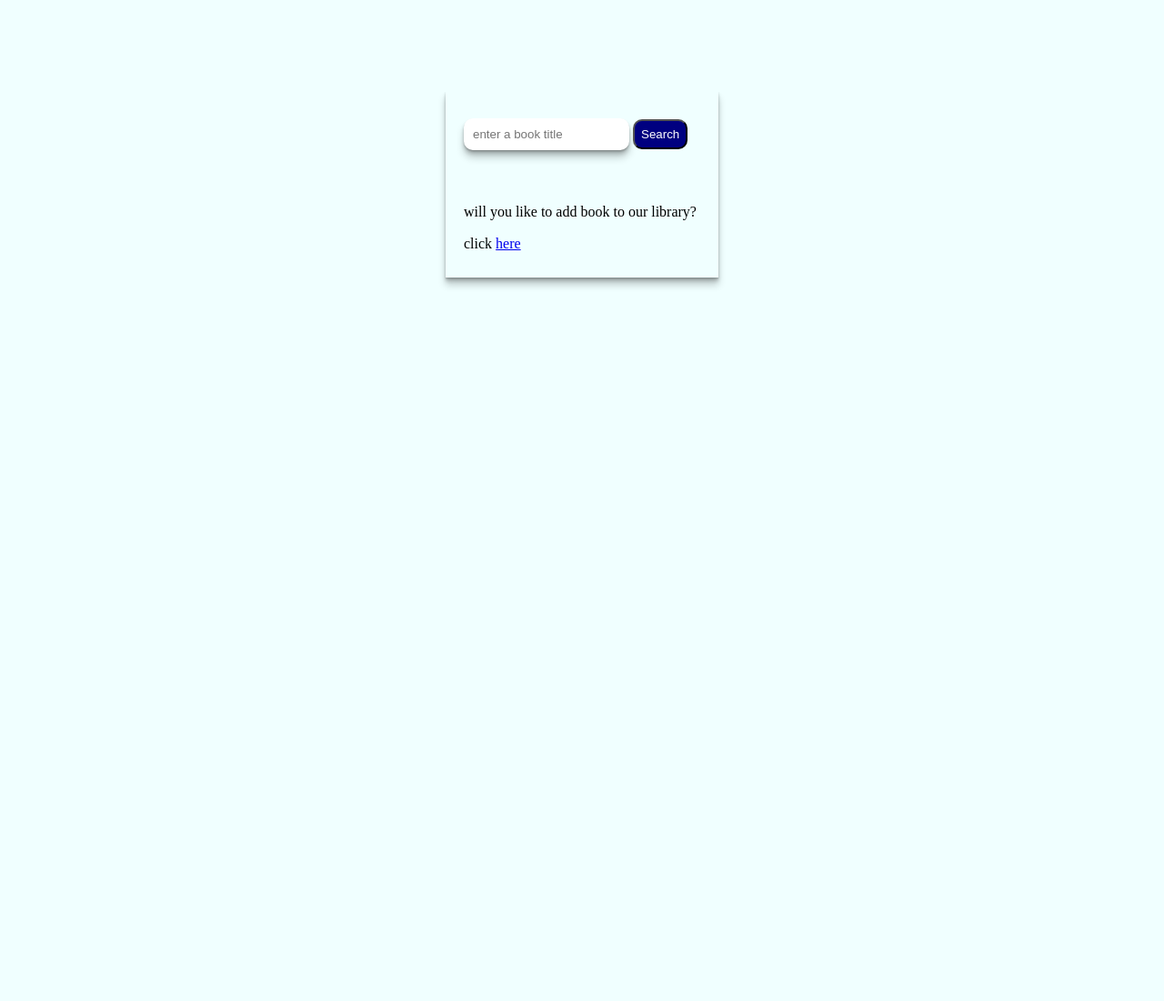
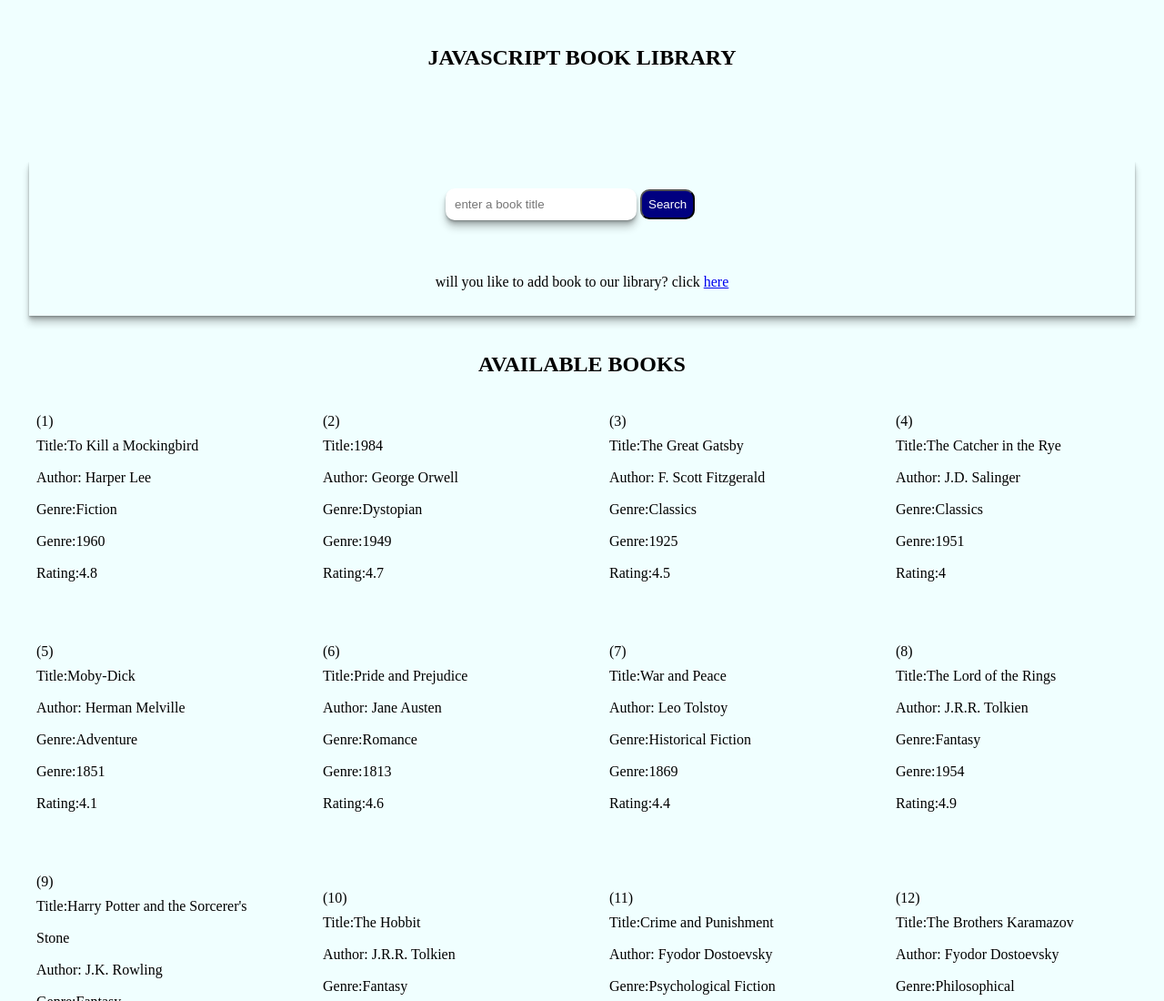
Before and after one commit to Halima-1/library, a plain HTML site: page index.html in a window 1280 px wide. Shown: the top 1100 px of the page at 91% size. Before the commit the page ends 800 px from the top, so only its background shows below. Drawn offline with Linux system fonts and the light colour scheme.

Commit message:
added function to display all books

```diff
--- a/index.html
+++ b/index.html
@@ -8,6 +8,7 @@
   </head>
   <body>
     <main>
+      <h2>javascript book library</h2>
       <div class="container">
         <form action="">
           <input
@@ -30,6 +31,9 @@
           <a href="library.html"> here</a>
         </p>
       </div>
+      <h2>Available books</h2>
+
+      <div id="books"></div>
     </main>
     <script src="index.js"></script>
   </body>
--- a/index.js
+++ b/index.js
@@ -1,84 +1,113 @@
 let books = [
-    { title: "To Kill a Mockingbird", author: "Harper Lee", genre: "Fiction", rating: 4.8 },
-    { title: "1984", author: "George Orwell", genre: "Dystopian", rating: 4.7 },
-    { title: "The Great Gatsby", author: "F. Scott Fitzgerald", genre: "Classics", rating: 4.5 },
-    { title: "The Catcher in the Rye", author: "J.D. Salinger", genre: "Classics", rating: 4.0 },
-    { title: "Moby-Dick", author: "Herman Melville", genre: "Adventure", rating: 4.1 },
-    { title: "Pride and Prejudice", author: "Jane Austen", genre: "Romance", rating: 4.6 },
-    { title: "War and Peace", author: "Leo Tolstoy", genre: "Historical Fiction", rating: 4.4 },
-    { title: "The Lord of the Rings", author: "J.R.R. Tolkien", genre: "Fantasy", rating: 4.9 },
-    { title: "Harry Potter and the Sorcerer's Stone", author: "J.K. Rowling", genre: "Fantasy", rating: 4.9 },
-    { title: "The Hobbit", author: "J.R.R. Tolkien", genre: "Fantasy", rating: 4.8 },
-    { title: "Crime and Punishment", author: "Fyodor Dostoevsky", genre: "Psychological Fiction", rating: 4.5 },
-    { title: "The Brothers Karamazov", author: "Fyodor Dostoevsky", genre: "Philosophical", rating: 4.6 },
-    { title: "Jane Eyre", author: "Charlotte Brontë", genre: "Classics", rating: 4.5 },
-    { title: "Wuthering Heights", author: "Emily Brontë", genre: "Romantic Tragedy", rating: 4.3 },
-    { title: "The Alchemist", author: "Paulo Coelho", genre: "Philosophical", rating: 4.7 },
-    { title: "Brave New World", author: "Aldous Huxley", genre: "Science Fiction", rating: 4.4 },
-    { title: "Fahrenheit 451", author: "Ray Bradbury", genre: "Dystopian", rating: 4.3 },
-    { title: "The Road", author: "Cormac McCarthy", genre: "Post-apocalyptic", rating: 4.2 },
-    { title: "The Book Thief", author: "Markus Zusak", genre: "Historical Fiction", rating: 4.8 },
-    { title: "The Hunger Games", author: "Suzanne Collins", genre: "Dystopian", rating: 4.7 },
-    { title: "Dune", author: "Frank Herbert", genre: "Science Fiction", rating: 4.6 },
-    { title: "The Kite Runner", author: "Khaled Hosseini", genre: "Historical Fiction", rating: 4.8 },
-    { title: "One Hundred Years of Solitude", author: "Gabriel García Márquez", genre: "Magical Realism", rating: 4.7 },
-    { title: "The Da Vinci Code", author: "Dan Brown", genre: "Thriller", rating: 4.0 },
-    { title: "The Shining", author: "Stephen King", genre: "Horror", rating: 4.5 },
-    { title: "Dracula", author: "Bram Stoker", genre: "Gothic Horror", rating: 4.4 },
-    { title: "Frankenstein", author: "Mary Shelley", genre: "Gothic Fiction", rating: 4.3 },
-    { title: "The Picture of Dorian Gray", author: "Oscar Wilde", genre: "Philosophical", rating: 4.4 },
-    { title: "The Handmaid's Tale", author: "Margaret Atwood", genre: "Dystopian", rating: 4.6 },
-    { title: "Slaughterhouse-Five", author: "Kurt Vonnegut", genre: "Science Fiction", rating: 4.5 },
-    { title: "Gone with the Wind", author: "Margaret Mitchell", genre: "Historical Fiction", rating: 4.6 },
-    { title: "The Giver", author: "Lois Lowry", genre: "Dystopian", rating: 4.4 },
-    { title: "Don Quixote", author: "Miguel de Cervantes", genre: "Adventure", rating: 4.2 },
-    { title: "Les Misérables", author: "Victor Hugo", genre: "Historical Fiction", rating: 4.7 },
-    { title: "The Count of Monte Cristo", author: "Alexandre Dumas", genre: "Adventure", rating: 4.8 },
-    { title: "Beloved", author: "Toni Morrison", genre: "Historical Fiction", rating: 4.4 },
-    { title: "The Color Purple", author: "Alice Walker", genre: "Historical Fiction", rating: 4.7 },
-    { title: "The Odyssey", author: "Homer", genre: "Epic Poetry", rating: 4.3 },
-    { title: "Ulysses", author: "James Joyce", genre: "Modernist", rating: 4.1 },
-    { title: "Lolita", author: "Vladimir Nabokov", genre: "Literary Fiction", rating: 4.2 },
-    { title: "The Secret Garden", author: "Frances Hodgson Burnett", genre: "Children's Fiction", rating: 4.5 },
-    { title: "The Catch-22", author: "Joseph Heller", genre: "Satire", rating: 4.3 },
-    { title: "The Grapes of Wrath", author: "John Steinbeck", genre: "Historical Fiction", rating: 4.5 },
-    { title: "East of Eden", author: "John Steinbeck", genre: "Classics", rating: 4.6 },
-    { title: "The Stranger", author: "Albert Camus", genre: "Philosophical Fiction", rating: 4.4 },
-    { title: "Anna Karenina", author: "Leo Tolstoy", genre: "Classics", rating: 4.7 },
-    { title: "Madame Bovary", author: "Gustave Flaubert", genre: "Realism", rating: 4.2 },
-    { title: "Middlemarch", author: "George Eliot", genre: "Classics", rating: 4.4 },
-    { title: "The Call of the Wild", author: "Jack London", genre: "Adventure", rating: 4.5 }
+    { title: "To Kill a Mockingbird", author: "Harper Lee", genre: "Fiction", rating: 4.8, year: 1960 },
+    { title: "1984", author: "George Orwell", genre: "Dystopian", rating: 4.7, year: 1949 },
+    { title: "The Great Gatsby", author: "F. Scott Fitzgerald", genre: "Classics", rating: 4.5, year: 1925 },
+    { title: "The Catcher in the Rye", author: "J.D. Salinger", genre: "Classics", rating: 4.0, year: 1951 },
+    { title: "Moby-Dick", author: "Herman Melville", genre: "Adventure", rating: 4.1, year: 1851 },
+    { title: "Pride and Prejudice", author: "Jane Austen", genre: "Romance", rating: 4.6, year: 1813 },
+    { title: "War and Peace", author: "Leo Tolstoy", genre: "Historical Fiction", rating: 4.4, year: 1869 },
+    { title: "The Lord of the Rings", author: "J.R.R. Tolkien", genre: "Fantasy", rating: 4.9, year: 1954 },
+    { title: "Harry Potter and the Sorcerer's Stone", author: "J.K. Rowling", genre: "Fantasy", rating: 4.9, year: 1997 },
+    { title: "The Hobbit", author: "J.R.R. Tolkien", genre: "Fantasy", rating: 4.8, year: 1937 },
+    { title: "Crime and Punishment", author: "Fyodor Dostoevsky", genre: "Psychological Fiction", rating: 4.5, year: 1866 },
+    { title: "The Brothers Karamazov", author: "Fyodor Dostoevsky", genre: "Philosophical", rating: 4.6, year: 1880 },
+    { title: "Jane Eyre", author: "Charlotte Brontë", genre: "Classics", rating: 4.5, year: 1847 },
+    { title: "Wuthering Heights", author: "Emily Brontë", genre: "Romantic Tragedy", rating: 4.3, year: 1847 },
+    { title: "The Alchemist", author: "Paulo Coelho", genre: "Philosophical", rating: 4.7, year: 1988 },
+    { title: "Brave New World", author: "Aldous Huxley", genre: "Science Fiction", rating: 4.4, year: 1932 },
+    { title: "Fahrenheit 451", author: "Ray Bradbury", genre: "Dystopian", rating: 4.3, year: 1953 },
+    { title: "The Road", author: "Cormac McCarthy", genre: "Post-apocalyptic", rating: 4.2, year: 2006 },
+    { title: "The Book Thief", author: "Markus Zusak", genre: "Historical Fiction", rating: 4.8, year: 2005 },
+    { title: "The Hunger Games", author: "Suzanne Collins", genre: "Dystopian", rating: 4.7, year: 2008 },
+    { title: "Dune", author: "Frank Herbert", genre: "Science Fiction", rating: 4.6, year: 1965 },
+    { title: "The Kite Runner", author: "Khaled Hosseini", genre: "Historical Fiction", rating: 4.8, year: 2003 },
+    { title: "One Hundred Years of Solitude", author: "Gabriel García Márquez", genre: "Magical Realism", rating: 4.7, year: 1967 },
+    { title: "The Da Vinci Code", author: "Dan Brown", genre: "Thriller", rating: 4.0, year: 2003 },
+    { title: "The Shining", author: "Stephen King", genre: "Horror", rating: 4.5, year: 1977 },
+    { title: "Dracula", author: "Bram Stoker", genre: "Gothic Horror", rating: 4.4, year: 1897 },
+    { title: "Frankenstein", author: "Mary Shelley", genre: "Gothic Fiction", rating: 4.3, year: 1818 },
+    { title: "The Picture of Dorian Gray", author: "Oscar Wilde", genre: "Philosophical", rating: 4.4, year: 1890 },
+    { title: "The Handmaid's Tale", author: "Margaret Atwood", genre: "Dystopian", rating: 4.6, year: 1985 },
+    { title: "Slaughterhouse-Five", author: "Kurt Vonnegut", genre: "Science Fiction", rating: 4.5, year: 1969 },
+    { title: "Gone with the Wind", author: "Margaret Mitchell", genre: "Historical Fiction", rating: 4.6, year: 1936 },
+    { title: "The Giver", author: "Lois Lowry", genre: "Dystopian", rating: 4.4, year: 1993 },
+    { title: "Don Quixote", author: "Miguel de Cervantes", genre: "Adventure", rating: 4.2, year: 1605 },
+    { title: "Les Misérables", author: "Victor Hugo", genre: "Historical Fiction", rating: 4.7, year: 1862 },
+    { title: "Anna Karenina", author: "Leo Tolstoy", genre: "Classics", rating: 4.6, year: 1877 },
+    { title: "The Count of Monte Cristo", author: "Alexandre Dumas", genre: "Adventure", rating: 4.8, year: 1844 },
+    { title: "The Chronicles of Narnia", author: "C.S. Lewis", genre: "Fantasy", rating: 4.7, year: 1950 },
+    { title: "A Tale of Two Cities", author: "Charles Dickens", genre: "Historical Fiction", rating: 4.5, year: 1859 },
+    { title: "The Grapes of Wrath", author: "John Steinbeck", genre: "Historical Fiction", rating: 4.4, year: 1939 },
+    { title: "The Stranger", author: "Albert Camus", genre: "Philosophical", rating: 4.2, year: 1942 },
+    { title: "Beloved", author: "Toni Morrison", genre: "Historical Fiction", rating: 4.4, year: 1987 },
+    { title: "Middlemarch", author: "George Eliot", genre: "Classics", rating: 4.5, year: 1871 },
+    { title: "The Secret Garden", author: "Frances Hodgson Burnett", genre: "Children's Literature", rating: 4.6, year: 1911 },
+    { title: "The Wind-Up Bird Chronicle", author: "Haruki Murakami", genre: "Magical Realism", rating: 4.4, year: 1994 },
+    { title: "The Little Prince", author: "Antoine de Saint-Exupéry", genre: "Fable", rating: 4.7, year: 1943 },
+    { title: "The Odyssey", author: "Homer", genre: "Epic", rating: 4.6, year: "8th Century BC" },
+    { title: "Lolita", author: "Vladimir Nabokov", genre: "Psychological Fiction", rating: 4.3, year: 1955 },
+    { title: "The Bell Jar", author: "Sylvia Plath", genre: "Classics", rating: 4.4, year: 1963 }
   ];
 
-    // localStorage.setItem('library', JSON.stringify(books))
 
+ // to display all books
+ if(localStorage.getItem('library')){
+    const books =JSON.parse( localStorage.getItem('library'));
+    books.map((item,index) => {
+        document.getElementById('books').innerHTML +=`<div>
+        <span>(${index +1})<span/>
+                    <p id="title ">Title:${item.title}</p>
+                    <p id="author">Author: ${item.author}</p>
+                    <p id="genre">Genre:${item.genre}</p>
+                                    <p id="genre">Genre:${item.year}</p>
+
+                    <p id="rating">Rating:${item.rating}</p></div>`
+    })
+
+}
+else{localStorage.setItem('library', JSON.stringify(books))
+    books.map((item,index) => {
+        document.getElementById('books').innerHTML +=`<div>
+        <span>(${index +1})<span/>
+                    <p id="title ">Title:${item.title}</p>
+                    <p id="author">Author: ${item.author}</p>
+                    <p id="genre">Genre:${item.genre}</p>
+                                    <p id="genre">Genre:${item.year}</p>
+
+                    <p id="rating">Rating:${item.rating}</p></div>`
+    })
+
+}
+
+// function to search book and display result
   const handleClick = () =>{
     if(localStorage.getItem('library')){
         const books =JSON.parse( localStorage.getItem('library'));
-        const inputValue = document.getElementById("input").value
+
+    }
+    else{localStorage.setItem('library', JSON.stringify(books))
+    }
+    //   let books =JSON.parse( localStorage.getItem('library'));
+    const inputValue = document.getElementById("input").value
 let resultContainer =document.getElementById("result")
 
  const book = books.filter((item,index) => item.title.toLowerCase() == inputValue.toLowerCase() || item.genre.toLowerCase() == inputValue.toLowerCase() || item.author.toLowerCase() == inputValue.toLowerCase() )
+
+ console.log (book)
 resultContainer.innerHTML="" ;
 if (!book.length ==0){
     book.map((item,index) => {
-        resultContainer.innerHTML +=` <p id="author">Author: ${item.author}</p>
+        resultContainer.innerHTML +=`<div> <p id="author">Author: ${item.author}</p>
                 <p id="title ">Title:${item.title}</p>
                 <p id="genre">Genre:${item.genre}</p>
-                <p id="rating">Rating:${item.rating}</p>`
+                <p id="rating">Rating:${item.rating}</p><div/>`
      }
 
      )
 }
 else{
-    resultContainer.innerHTML +=`<p style="color: red;">no book found</p>`
+    resultContainer.innerHTML +=`<p style="color: red; margin:auto;" >no book found</p>`
 }
-
-    }
-    else{localStorage.setItem('library', JSON.stringify(books))
-    }
-    //   let books =JSON.parse( localStorage.getItem('library'));
-
 
   }
 
--- a/styles.css
+++ b/styles.css
@@ -5,22 +5,51 @@
 }
 body{
     background-color: azure;
-    align-items: center;
+    /* align-items: center; */
 
 }
 main{
-    width: 80%;
+    width: 100%;
+    margin:50px auto;
+    /* text-align: center; */
+}
+#books{
+    width: 100%;
+    padding: 20px;
+    margin-top: 30px;
+    display: grid;
+    grid-template-columns: repeat(2, 1fr);
+    gap: 20px;
+    margin: auto    ;
+
+
+}
+
+.books div{
+    width: 20%;
+    margin-top: 20px;
+}
+h2{
     margin: auto;
-    align-items: center;
+    text-transform: uppercase;
+    width: max-content;
+    margin-top: 40px;
 }
 .container{
-    width: 300px;
+    width: 80%;
     box-shadow: 0 1px 1px rgba(0,0,0,0.08), 0 2px 2px rgba(0,0,0,0.12), 0 4px 4px rgba(0,0,0,0.16), 0 8px 8px rgba(0,0,0,0.20);
     margin: auto;
     padding: 20px;
     margin-top: 100px;
     align-items: center;
 
+}
+#result{
+    width: 100%;
+    display: grid;
+    grid-template-columns: repeat(2, 1fr);
+    gap: 20px;
+    margin: auto    ;
 }
 form{
     width: 100%;
@@ -41,13 +70,13 @@ form{
 }
 
 div{
-    width: 300px;
+    width: 100%;
     padding: 20px;
     display: flex;
     flex-direction: column;
     margin: auto;
 }
-div p{
+ p{
     font-size: 16px;
     line-height: 35px;
 }
@@ -58,3 +87,57 @@ div p{
     color: white;
     cursor: pointer;
 }
+
+@media screen and (min-width: 768px){
+    #books{
+        grid-template-columns: repeat(4, 1fr);
+
+    }
+    main{
+        width: 100%;
+        margin:50px auto;
+        /* text-align: center; */
+    }
+
+    .container{
+        width: 95%;
+        box-shadow: 0 1px 1px rgba(0,0,0,0.08), 0 2px 2px rgba(0,0,0,0.12), 0 4px 4px rgba(0,0,0,0.16), 0 8px 8px rgba(0,0,0,0.20);
+        margin: auto;
+        padding: 20px;
+        margin-top: 100px;
+        align-items: center;
+    }
+    #result{
+        width: 100%;
+        display: grid;
+        grid-template-columns: repeat(4, 1fr);
+        gap: 20px;
+        margin: auto    ;
+    }
+
+    form{
+        width: 300px;
+        display: block;
+        margin: auto;
+        align-items: center;
+
+    }
+
+    .input{
+        margin: 10px auto;
+        border: none;border-color: rgb(219, 216, 216);
+        box-shadow: 0 1px 1px rgba(0,0,0,0.08), 0 2px 2px rgba(0,0,0,0.12), 0 4px 4px rgba(0,0,0,0.16), 0 8px 8px rgba(0,0,0,0.20);
+        padding: 10px ;
+        outline: none;
+        width: 70%;
+        border-radius: 10px;
+    }
+
+    div{
+        width: 100%;
+        padding: 20px;
+        display: flex;
+        flex-direction: column;
+        margin: auto;
+    }
+    }
```
Also changed, not shown: library.html (+11 -1 lines), library.js (+47 -2 lines).
